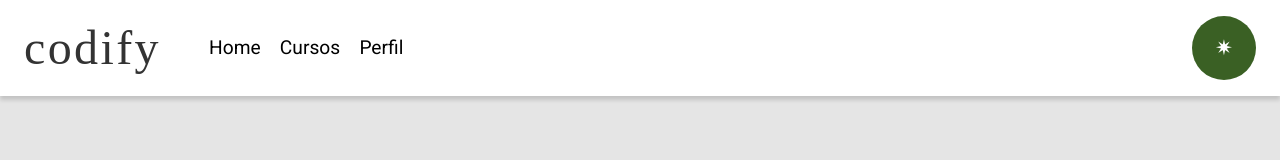
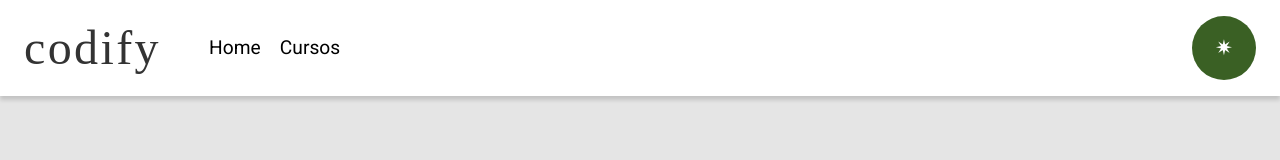
Before and after one commit to luguin444/codefy-front, a React app: page /perfil in a window 1280 px wide. Shown: the top 160 px of the page. Built offline with nearby package versions, Linux system fonts and the light colour scheme; a web font is replaced by a local one.

Commit message:
refactor: remove profile from header

```diff
--- a/package.json
+++ b/package.json
@@ -29,6 +29,8 @@
   "devDependencies": {
     "eslint": "^7.19.0",
     "eslint-plugin-react": "^7.22.0",
-    "eslint-plugin-styled-components-a11y": "^0.0.28"
+    "eslint-plugin-styled-components-a11y": "^0.0.28",
+    "git-commit-msg-linter": "^3.0.0",
+    "husky": "^5.1.1"
   }
 }
--- a/src/components/Header/index.js
+++ b/src/components/Header/index.js
@@ -3,6 +3,7 @@ import { useLocation } from 'react-router-dom';
 import { Link } from 'react-router-dom';
 import Avatar from 'react-avatar';
 import StyledHeader from './styles';
+import { IoIosArrowDown, IoIosArrowUp } from 'react-icons/io';
 
 export default function Header(){
   const currentRoute = useLocation();
@@ -26,7 +27,6 @@ export default function Header(){
           </Link>
         </li>
         <li className="courses">Cursos</li>
-        <li className="perfil">Perfil</li>
       </ul>
       <div className='user'>
         <Avatar name={name} round={true} size="4em" maxInitials={2}/>
```
Also changed, not shown: 1 other file (tests, documents, lock files or other folders).
